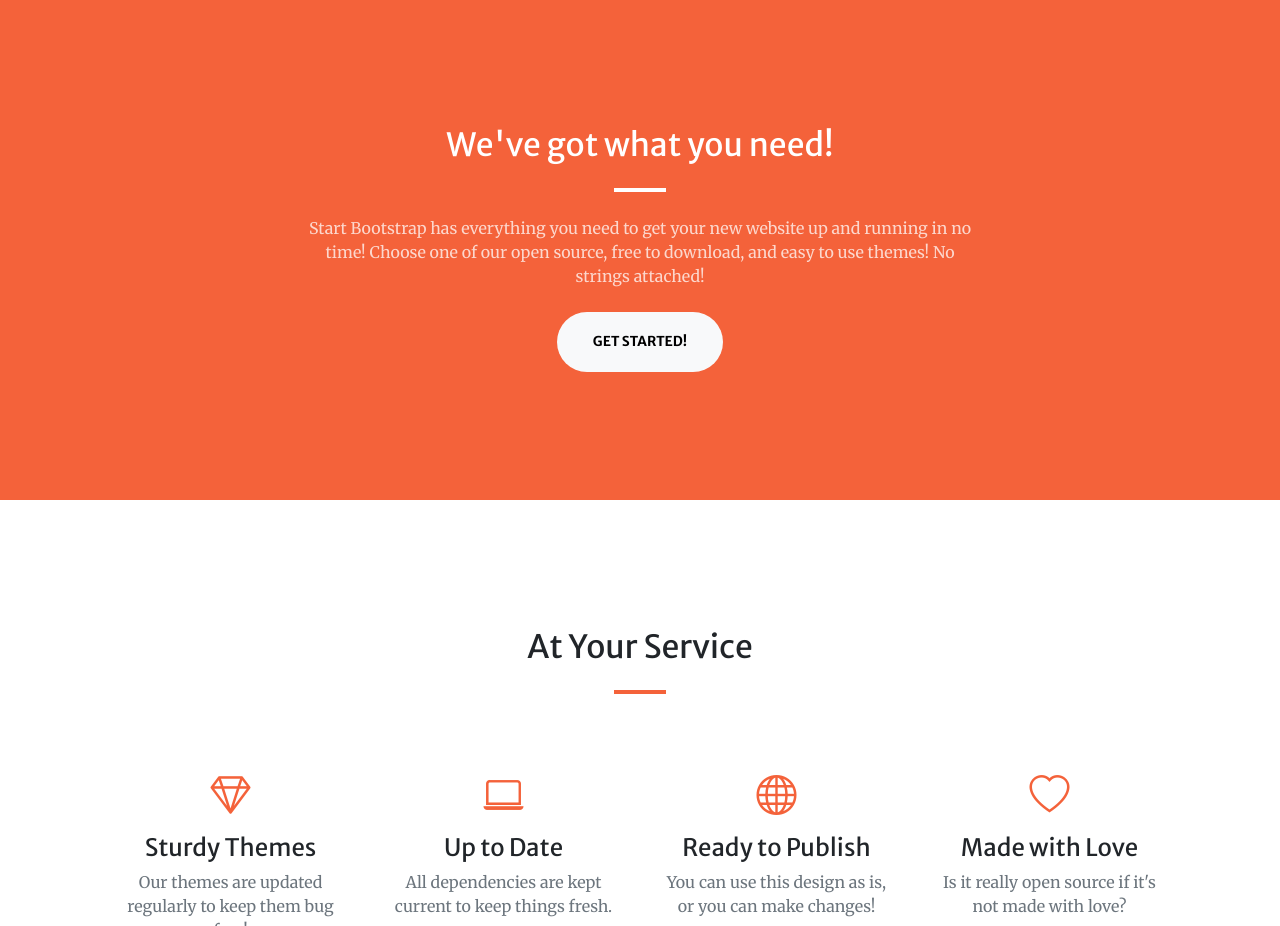
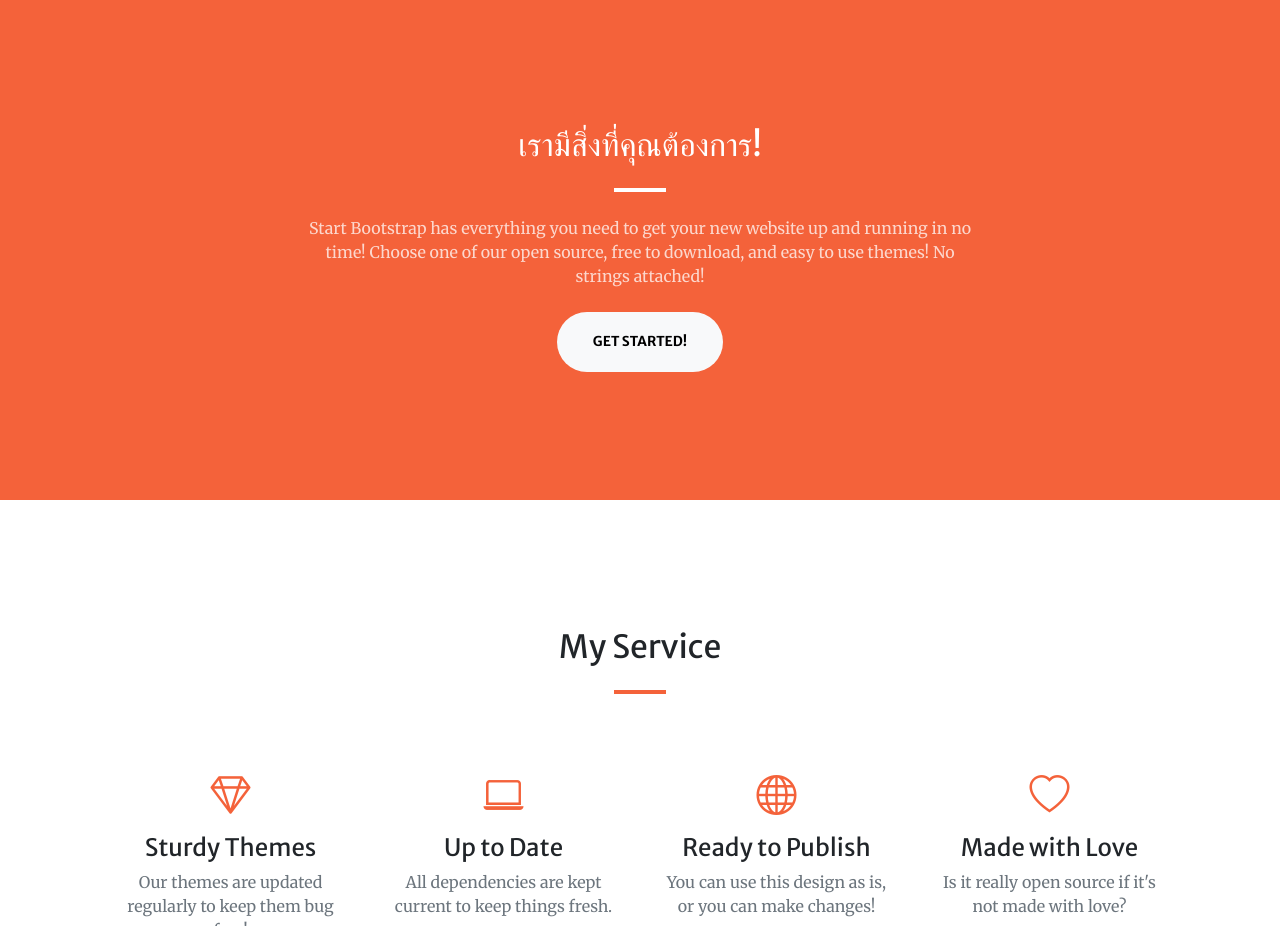
Before and after one commit to Saharat-6452101056/Website, a website: page y/index.html in a window 1280 px wide. Shown: the part 802-1728 px from the top of the page. Drawn offline with nearby package versions, Linux system fonts and the light colour scheme; some packages are replaced by stand-ins of ours; a script that the page names is missing.

Commit message:
edit text

```diff
--- a/y/index.html
+++ b/y/index.html
@@ -54,7 +54,7 @@
             <div class="container px-4 px-lg-5">
                 <div class="row gx-4 gx-lg-5 justify-content-center">
                     <div class="col-lg-8 text-center">
-                        <h2 class="text-white mt-0">We've got what you need!</h2>
+                        <h2 class="text-white mt-0">เรามีสิ่งที่คุณต้องการ!</h2>
                         <hr class="divider divider-light" />
                         <p class="text-white-75 mb-4">Start Bootstrap has everything you need to get your new website up and running in no time! Choose one of our open source, free to download, and easy to use themes! No strings attached!</p>
                         <a class="btn btn-light btn-xl" href="#services">Get Started!</a>
@@ -65,7 +65,7 @@
         <!-- Services-->
         <section class="page-section" id="services">
             <div class="container px-4 px-lg-5">
-                <h2 class="text-center mt-0">At Your Service</h2>
+                <h2 class="text-center mt-0">My Service</h2>
                 <hr class="divider" />
                 <div class="row gx-4 gx-lg-5">
                     <div class="col-lg-3 col-md-6 text-center">
```
Also changed, not shown: y/login.html (+3 -3 lines).
